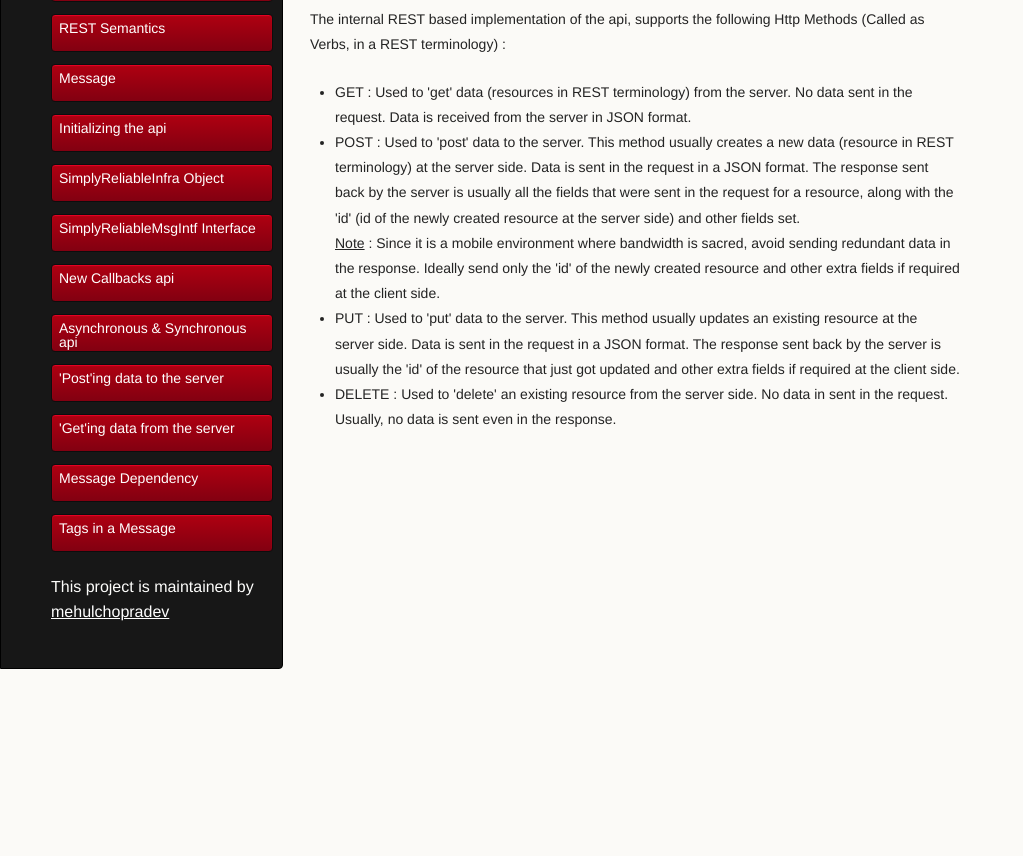
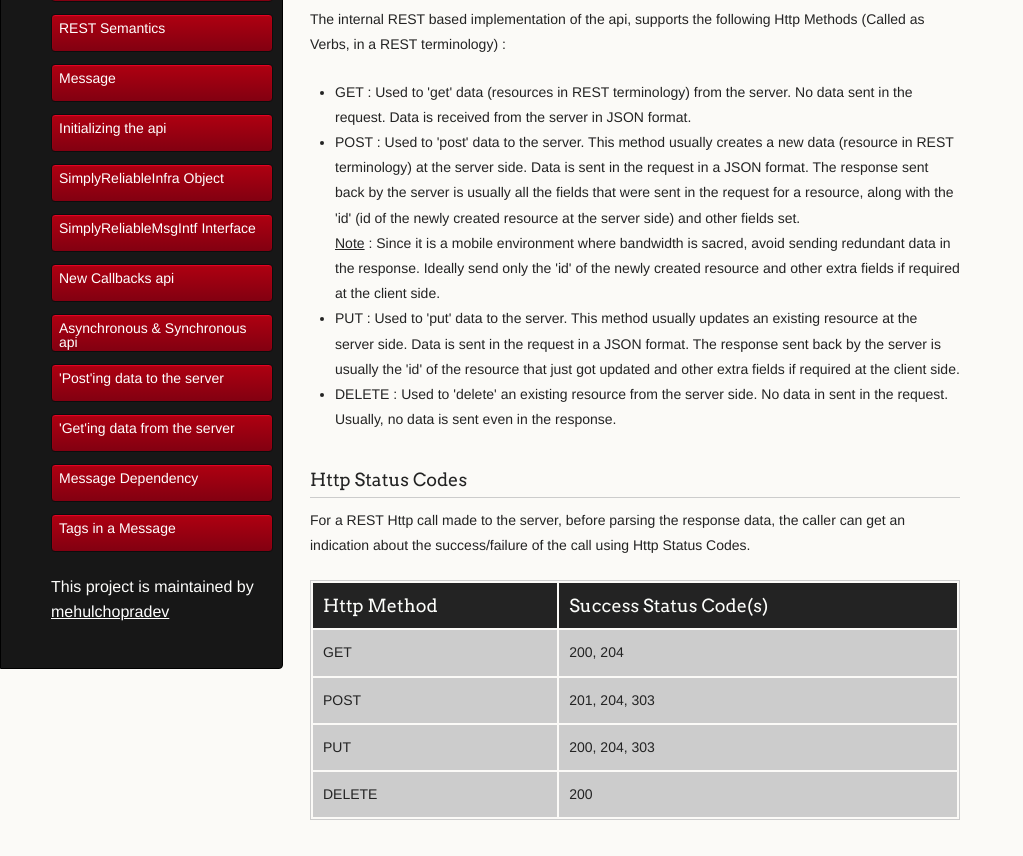
Before and after one commit to mehulchopradev/androidapiquests, a plain HTML site: page rest-semantics.html in a window 1280 px wide. Shown: the part 204-1060 px from the top of the page, without its empty margins (0-1023 px from the left). Before the commit the page ends 873 px from the top, so only its background shows below. Drawn offline with Linux system fonts and the light colour scheme.

Commit message:
Update rest-semantics.html

```diff
--- a/rest-semantics.html
+++ b/rest-semantics.html
@@ -73,6 +73,38 @@
 		<li>DELETE : Used to 'delete' an existing resource from the server side. No data in sent
 		in the request. Usually, no data is sent even in the response.</li>
 	</ul>
+	<h3>
+		<a class="anchor" href="#" aria-hidden="true">
+			<span class="octicon octicon-link"></span>
+		</a>
+		Http Status Codes
+	</h3>
+	<p>
+		For a REST Http call made to the server, before parsing the response data, the caller can get
+		an indication about the success/failure of the call using Http Status Codes.
+	</p>
+	<table>
+		<tr>
+			<th>Http Method</th>
+			<th>Success Status Code(s)</th>
+		</tr>
+		<tr>
+			<td>GET</td>
+			<td>200, 204</td>
+		</tr>
+		<tr>
+			<td>POST</td>
+			<td>201, 204, 303</td>
+		</tr>
+		<tr>
+			<td>PUT</td>
+			<td>200, 204, 303</td>
+		</tr>
+		<tr>
+			<td>DELETE</td>
+			<td>200</td>
+		</tr>
+	</table>
   	</section>
     </div>
     <!--[if !IE]><script>fixScale(document);</script><![endif]-->
```
